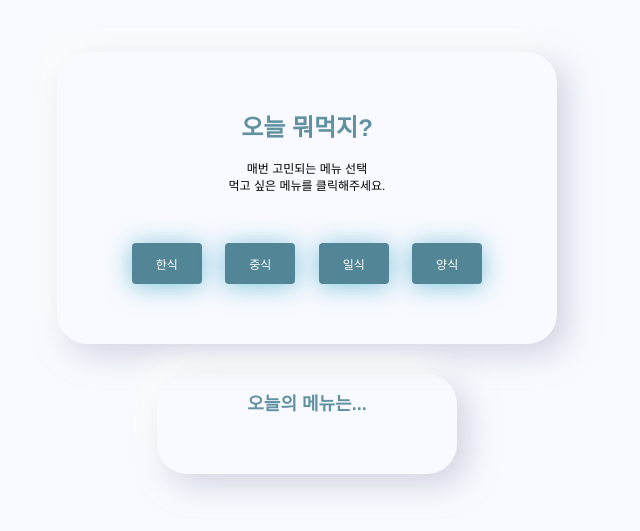
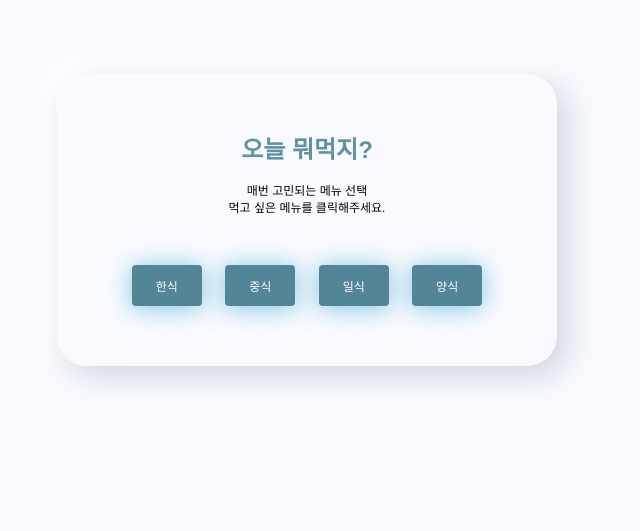
Before and after one commit to mxx-kor/menu_recommendation, a plain HTML site: page index.html in a window 1280 px wide. Shown: the part 145-676 px from the top of the page, without its empty margins (341-981 px from the left). Drawn offline with Linux system fonts and the light colour scheme.

Commit message:
changed result-box to id
to use the element I had to change class to id

```diff
--- a/index.html
+++ b/index.html
@@ -26,7 +26,7 @@
           <button id="btn4" class="bubbly-button">양식</button>
         </div>
       </div>
-      <div class="result-box">
+      <div id="result-box" style="visibility: hidden">
         <h2>오늘의 메뉴는...</h2>
         <h3 id="result"></h3>
       </div>
```
